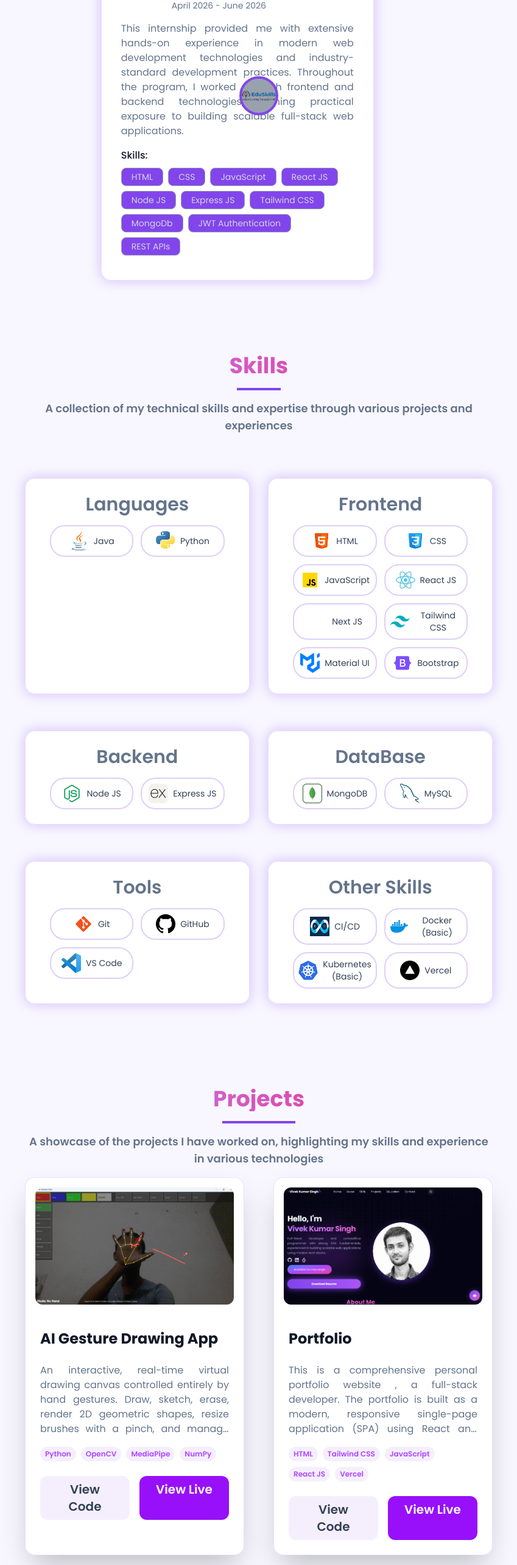
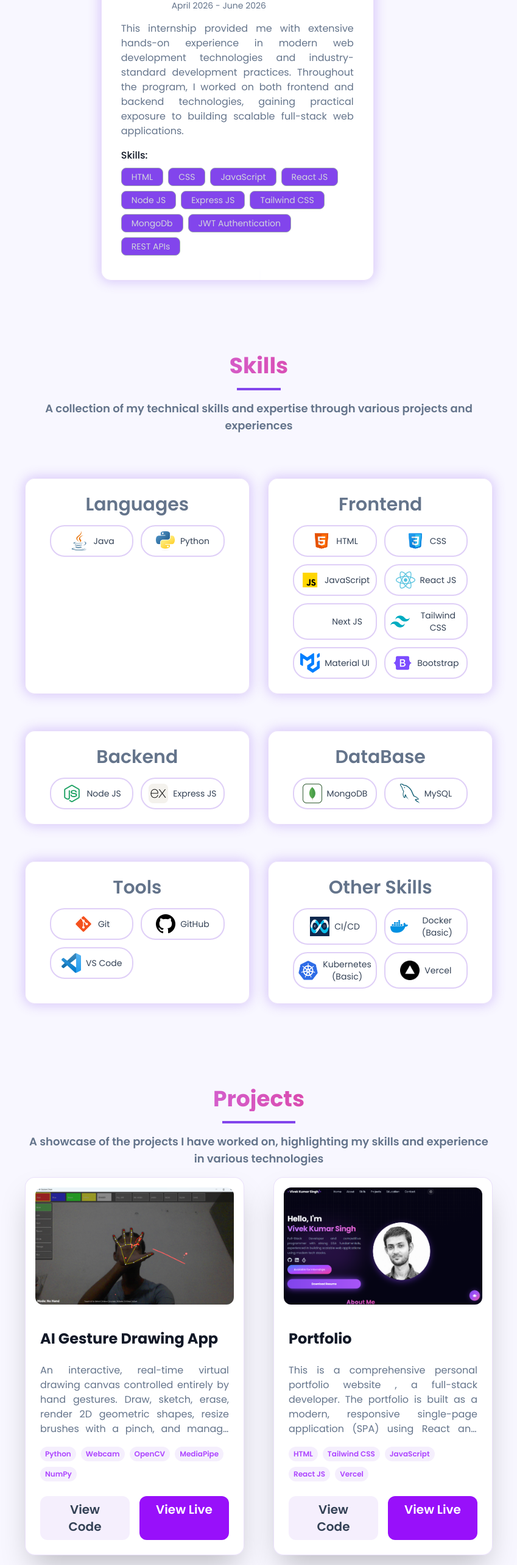
Before and after one commit to singhvivek76/Portfolio, a React (Vite) app: page / in a window 1280 px wide. Shown: the part 1620-4186 px from the top of the page at 61% size, without its empty margins (215-1064 px from the left). Built offline with nearby package versions, Linux system fonts and the light colour scheme.

Commit message:
Update Project

```diff
--- a/src/components/Experiences/Experiences.jsx
+++ b/src/components/Experiences/Experiences.jsx
@@ -31,13 +31,13 @@
             }`}
           >
             {/* Timeline Circle */}
-            <div className="absolute sm:left-1/2 left-0 transform -translate-x-1/2 bg-gray-400 border-4 border-[#8245ec] w-12 h-12 sm:w-16 sm:h-16 rounded-full flex justify-center items-center z-10">
+            {/* <div className="absolute sm:left-1/2 left-0 transform -translate-x-1/2 bg-gray-400 border-4 border-[#8245ec] w-12 h-12 sm:w-16 sm:h-16 rounded-full flex justify-center items-center z-10">
               <img
                 src={experience.img}
                 alt={experience.company}
                 className="w-full h-full object-cover rounded-full"
               />
-            </div>
+            </div> */}
 
             {/* Content Section */}
             <div
--- a/src/constants.js
+++ b/src/constants.js
@@ -163,7 +163,7 @@
       description:
         "An interactive, real-time virtual drawing canvas controlled entirely by hand gestures. Draw, sketch, erase, render 2D geometric shapes, resize brushes with a pinch, and manage your artwork — all using natural hand gestures",
       image: AIGestureAppLogo,
-      tags: ["Python", "OpenCV", "MediaPipe", "NumPy"],
+      tags: ["Python","Webcam", "OpenCV", "MediaPipe", "NumPy"],
       github: "https://github.com/singhvivek76/AI-Gesture-Draw",
 
     },
```
